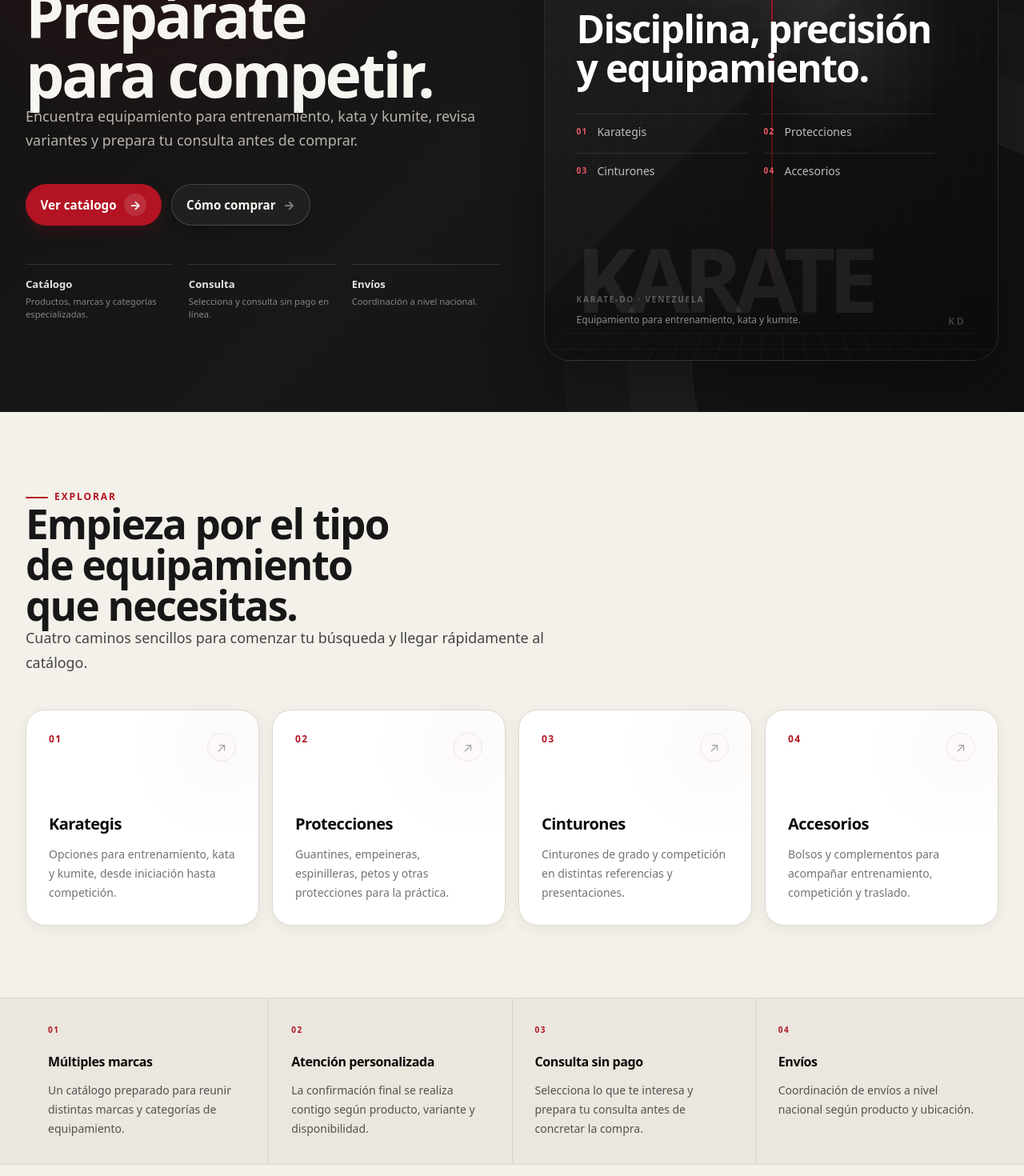
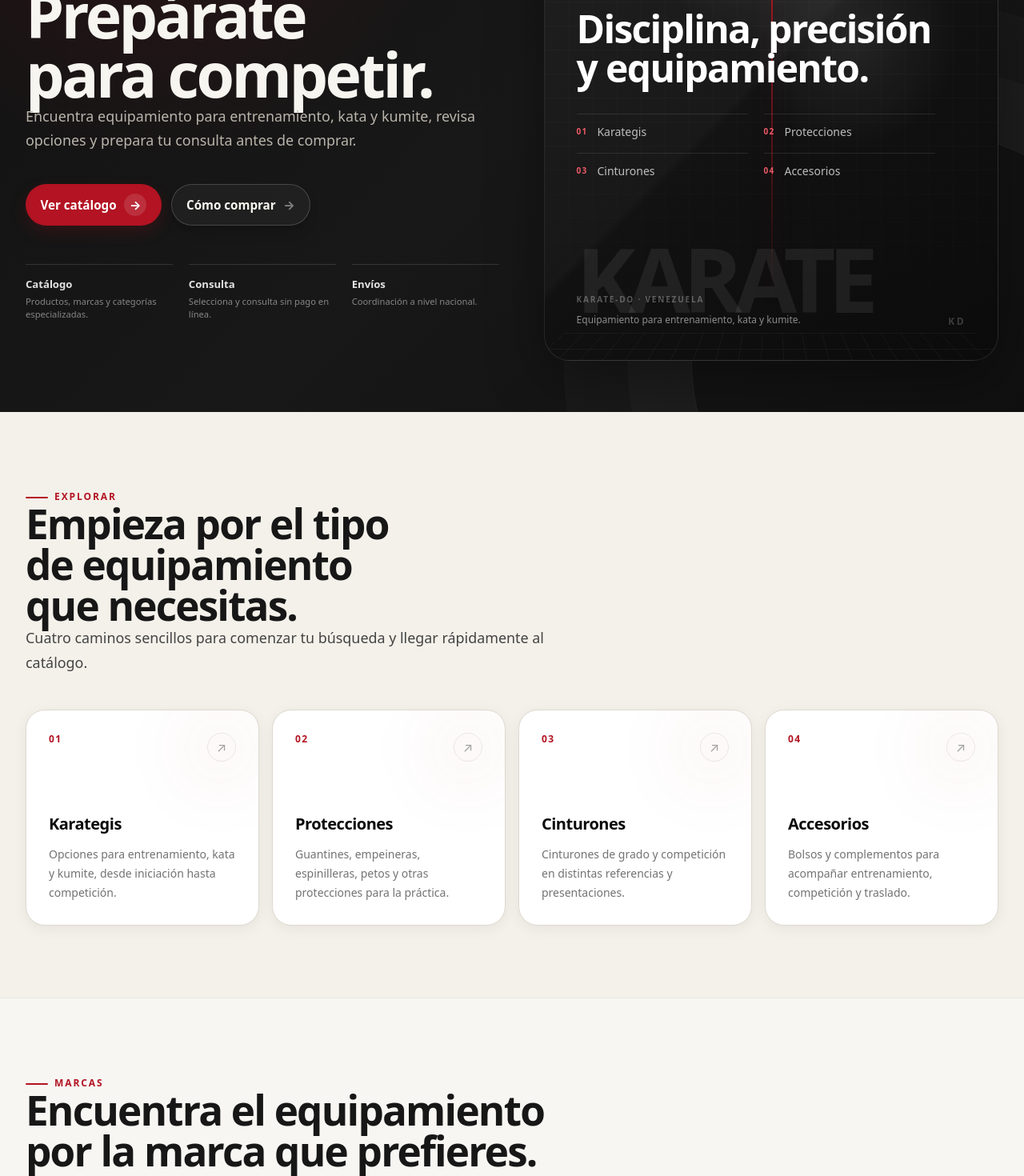
Before and after one commit to maorusohh/catalogo-karate, a Next.js app: page / in a window 1280 px wide. Shown: the part 380-1850 px from the top of the page at 80% size. Built offline with nearby package versions, Linux system fonts and the light colour scheme.

Commit message:
feat: showcase brands on home page

```diff
--- a/src/app/page.tsx
+++ b/src/app/page.tsx
@@ -5,12 +5,13 @@ import Image from "next/image";
 import type { Metadata } from "next";
 import Link from "next/link";
 
-import { catalogRepository } from "@/lib/catalog/static-repository";
-import { buildWhatsAppUrl } from "@/lib/whatsapp/url";
+import { HomeBrandsSection } from "@/components/business/home-brands-section";
 import { ButtonLink } from "@/components/ui/button-link";
 import { Container } from "@/components/ui/container";
 import { SectionHeading } from "@/components/ui/section-heading";
 import { Surface } from "@/components/ui/surface";
+import { catalogRepository } from "@/lib/catalog/static-repository";
+import { buildWhatsAppUrl } from "@/lib/whatsapp/url";
 
 export const metadata: Metadata = {
   title: "Equipamiento de Karate-Do en Venezuela",
@@ -165,7 +166,7 @@ export default function HomePage() {
               </h1>
 
               <p className="text-lead text-lead-on-dark mt-9 max-w-2xl">
-                Encuentra equipamiento para entrenamiento, kata y kumite, revisa variantes y prepara
+                Encuentra equipamiento para entrenamiento, kata y kumite, revisa opciones y prepara
                 tu consulta antes de comprar.
               </p>
 
@@ -349,6 +350,8 @@ export default function HomePage() {
         </Container>
       </section>
 
+      <HomeBrandsSection brands={brands} products={products} />
+
       <section className="border-y border-black/6 bg-[#ebe7de]">
         <Container>
           <div className="grid gap-px overflow-hidden bg-black/8 md:grid-cols-2 lg:grid-cols-4">
@@ -375,7 +378,7 @@ export default function HomePage() {
             <SectionHeading
               eyebrow="Selección"
               title="Algunas referencias del catálogo."
-              description="Estas tarjetas ya consumen el catálogo real. Cuando incorporemos las fotografías, ocuparán automáticamente esta superficie."
+              description="Una muestra de productos disponibles para entrar rápidamente a sus fichas, precios y opciones."
             />
 
             <ButtonLink
```
